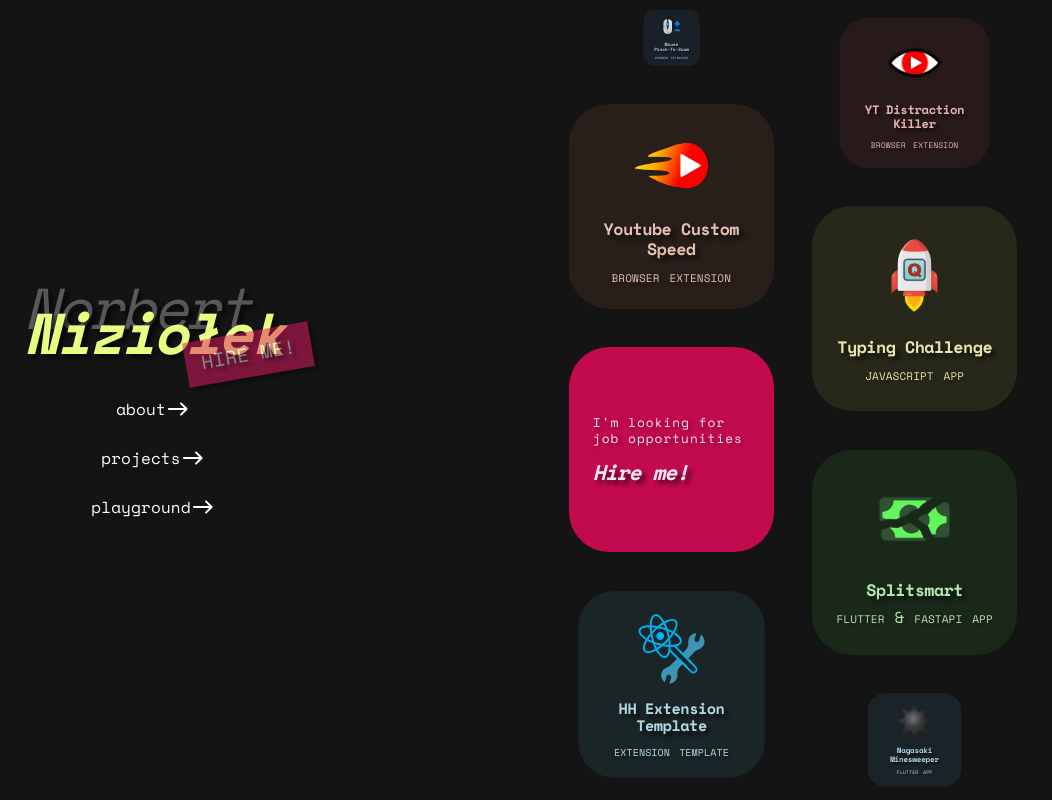
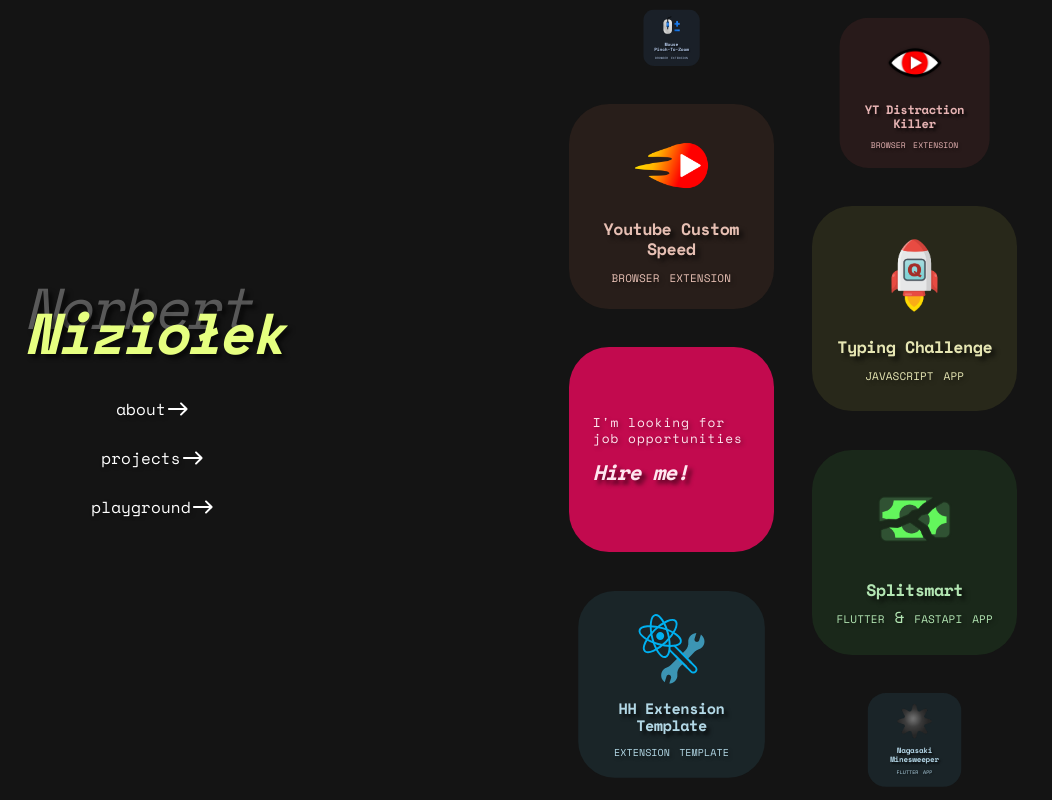
Before and after one commit to nizioleque/portfolio, a Next.js app: page / in a window 1280 px wide. Shown: the whole page, without its empty margins (0-1052 px from the left). Built offline with nearby package versions, Linux system fonts and the light colour scheme.

Commit message:
Remove hire me tag next to name

```diff
--- a/src/components/Layout/nav/HireMe.tsx
+++ /dev/null
@@ -1,44 +0,0 @@
-import { hireMe } from "@/atoms/experiments";
-import { shadowStrong } from "@/theme/constants";
-import { Box, keyframes } from "@mui/material";
-import { useRecoilValue } from "recoil";
-
-const flashAnimation = keyframes`
-  0%, 50% {
-    opacity: 0.5;
-  }
-  51%, 100% {
-    opacity: 1;
-  }
-`;
-
-function HireMe() {
-  const isVisible = useRecoilValue(hireMe);
-
-  if (!isVisible) return null;
-
-  return (
-    <Box
-      sx={{
-        position: "absolute",
-        right: -30,
-        bottom: -15,
-        backgroundColor: "secondary.main",
-        textShadow: shadowStrong,
-        boxShadow: shadowStrong,
-        transform: "rotate(-10deg)",
-        padding: "8px 16px",
-        fontSize: "1.2rem",
-        opacity: 0.5,
-        animation: `${flashAnimation} 800ms 3`,
-        "&:hover": {
-          opacity: 1,
-        },
-      }}
-    >
-      HIRE ME!
-    </Box>
-  );
-}
-
-export default HireMe;
--- a/src/components/Layout/nav/Nav.tsx
+++ b/src/components/Layout/nav/Nav.tsx
@@ -5,7 +5,6 @@ import { links } from "../../../constants";
 import useResponsiveLayout from "../../../hooks/useResponsiveLayout";
 import { responsiveSize } from "../../../theme/responsiveSize";
 import Logo from "../Logo";
-import HireMe from "./HireMe";
 import NavButton from "./NavButton";
 
 function Nav() {
@@ -28,7 +27,6 @@ function Nav() {
       }}
     >
       <Box id="logo-container" sx={{ position: "relative" }}>
-        <HireMe />
         <Link href="/" legacyBehavior passHref>
           <Logo active={router.pathname === "/"} />
         </Link>
```
